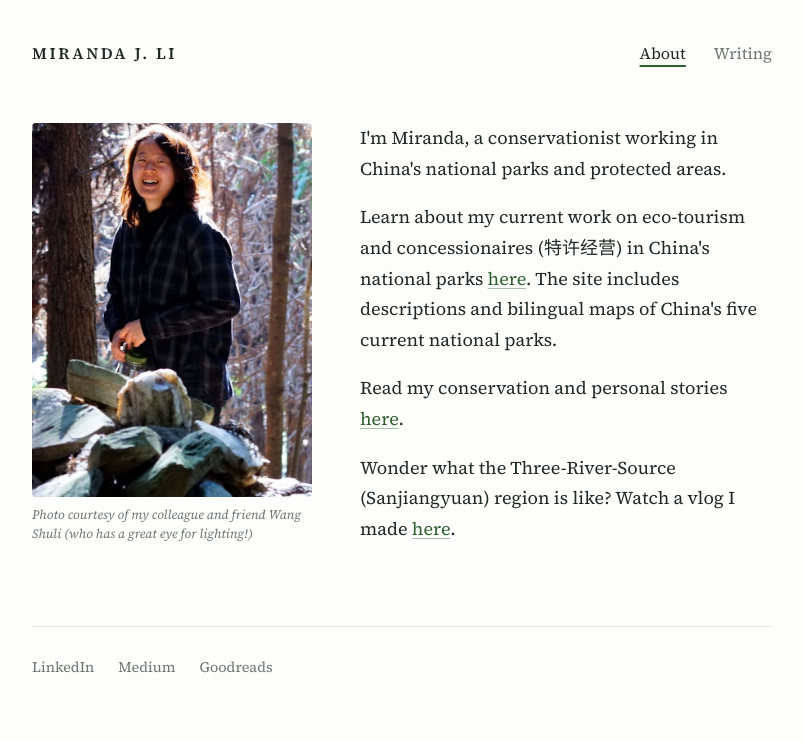
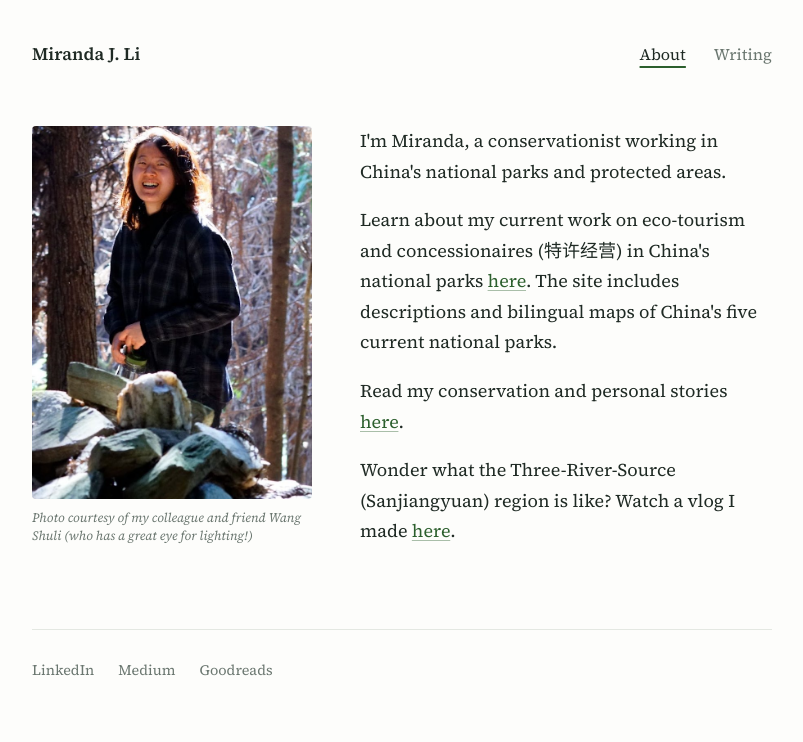
Before and after one commit to miranda-li/website, a plain HTML site: page index.html in a window 1280 px wide. Shown: the whole page, without its empty margins (238-1041 px from the left). Drawn offline with Linux system fonts and the light colour scheme.

Commit message:
changed formatting

```diff
--- a/index.html
+++ b/index.html
@@ -14,7 +14,7 @@
 
   <!-- ===== Navigation (same on every page) ===== -->
   <header class="site-header">
-    <a class="site-name" href="index.html">MIRANDA J. LI</a>
+    <a class="site-name" href="index.html">Miranda J. Li</a>
     <nav>
       <a href="index.html" aria-current="page">About</a>
       <a href="writing.html">Writing</a>
--- a/style.css
+++ b/style.css
@@ -43,7 +43,7 @@ a:hover { text-decoration-color: currentColor; }
   max-width: var(--max); margin: 0 auto; padding: 2.5rem 1.25rem 1.5rem;
 }
 .site-name {
-  font-size: 1rem; font-weight: 600; letter-spacing: .16em;
+  font-size: 1.1rem; font-weight: 600;
   color: var(--ink); text-decoration: none;
 }
 .site-header nav { display: flex; gap: 1.75rem; }
```
Also changed, not shown: writing.html (+1 -1 lines), 1 other file.
